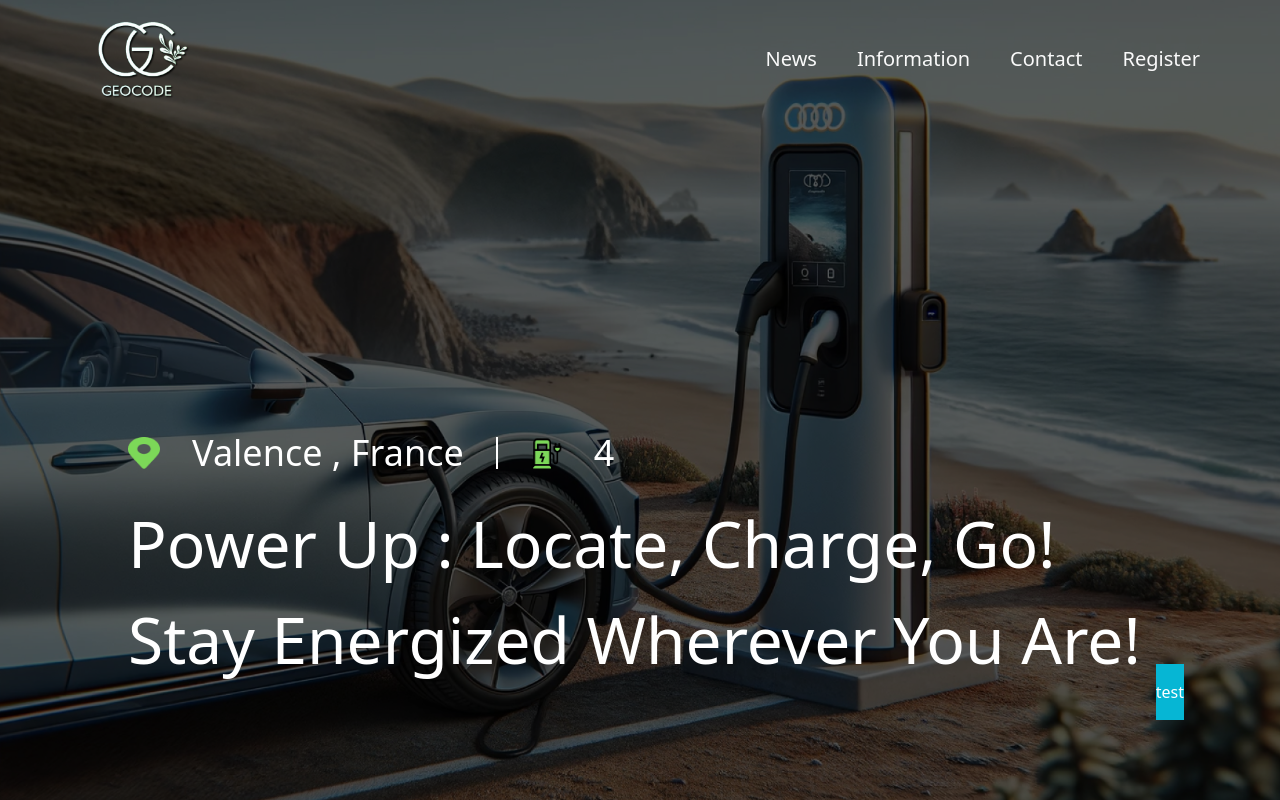
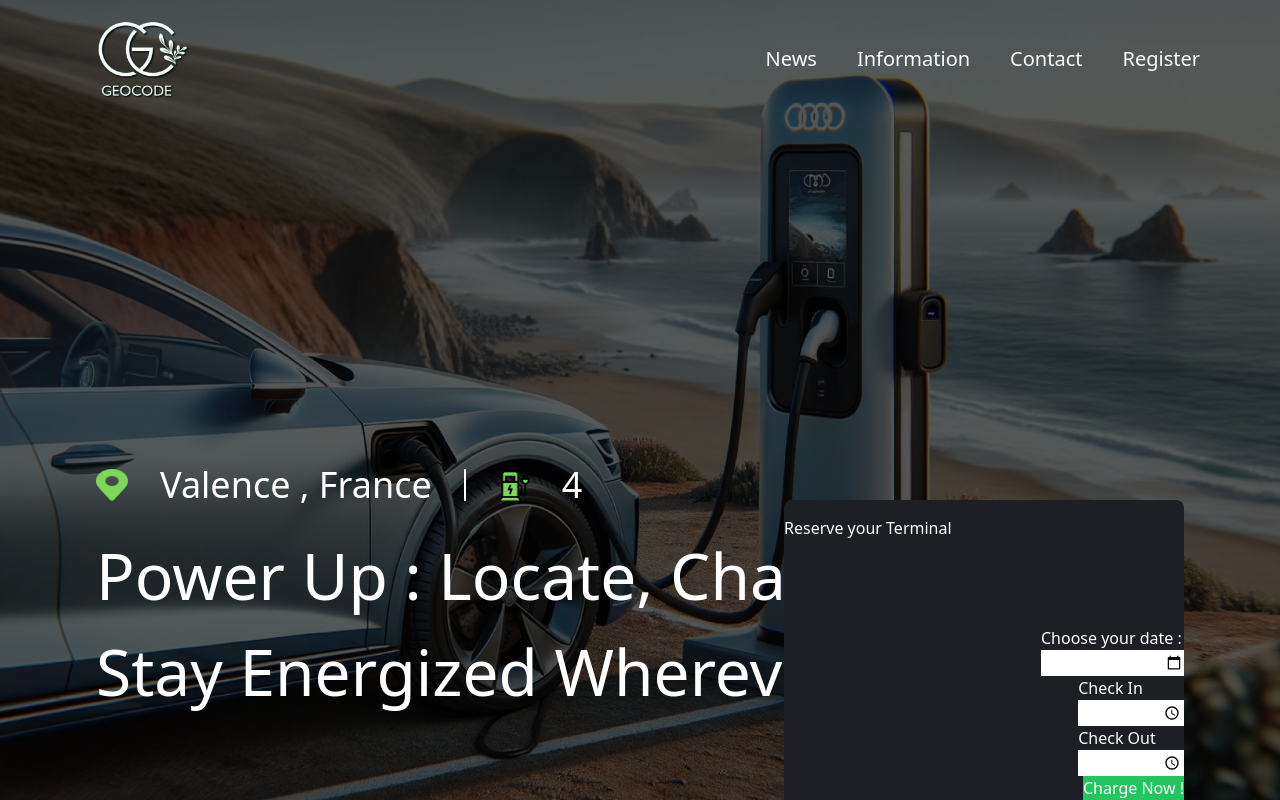
Before and after one commit to WildCodeSchool-2024-02/js-valence-p3-geocode, a React (Vite) app in the folder client/: page / in a window 1280 px wide. Built offline with nearby package versions, Linux system fonts and the light colour scheme.

Commit message:
reservationn block

```diff
--- a/client/src/App.jsx
+++ b/client/src/App.jsx
@@ -1,5 +1,5 @@
-import NavBar from "./components/NavBar";
 import Home from "./pages/Home";
+import { NavBar } from "./components/index";
 
 function App() {
   return (
--- /dev/null
+++ b/client/src/components/DatePicker.jsx
@@ -0,0 +1,7 @@
+export default function DatePicker() {
+    return (
+      <form>
+        <input type="date" id="date" name="date" />
+      </form>
+    );
+  }
--- /dev/null
+++ b/client/src/components/TimePicker.jsx
@@ -0,0 +1,7 @@
+export default function TimePicker() {
+  return (
+    <form>
+      <input type="time" id="time" name="time" />
+    </form>
+  );
+}
--- /dev/null
+++ b/client/src/components/index.js
@@ -0,0 +1,6 @@
+import DatePicker from "./DatePicker";
+import TimePicker from "./TimePicker";
+import NavBar from "./NavBar";
+
+
+export {DatePicker,TimePicker,NavBar,}
--- a/client/src/pages/Home.jsx
+++ b/client/src/pages/Home.jsx
@@ -1,5 +1,6 @@
 import { localisation, slogan } from "../constant/LandingPageConstant";
 import { background, bar, position, station } from "../assets/index";
+import { DatePicker, TimePicker } from "../components/index";
 
 export default function Home() {
   return (
@@ -12,7 +13,7 @@ export default function Home() {
         />
         <div className="absolute inset-0 bg-black opacity-65" />
       </div>
-      <div className="absolute inset-0 flex flex-col items-start justify-end p-8">
+      <div className="absolute inset-0 flex flex-col items-start justify-end">
         <div className="mb-20 ml-24 text-white">
           <h2 className="flex items-center gap-8 text-[36px] mb-4">
             <img src={position} alt="position" className="w-8 h-8" />
@@ -27,9 +28,26 @@ export default function Home() {
             {slogan[0].partB}
           </h1>
         </div>
-        <div className="absolute flex flex-col items-end text-white bottom-20 right-24 h- w-96">
-          <div className="">
-            <h1 className="w-full py-4 text-center bg-cyan-500">test</h1>
+        <div className="text-white absolute right-24 flex flex-col items-end h-[300px] w-[400px] bg-[#1E1F24] rounded-t-lg">
+          <h1 className="text-left py-4 h-full w-full">
+            Reserve your Terminal
+          </h1>
+          <div>
+            <h2>Choose your date :</h2>
+            <DatePicker />
+          </div>
+          <div>
+            <div>
+              <h2>Check In</h2>
+              <TimePicker />
+            </div>
+            <div>
+              <h2>Check Out</h2>
+              <TimePicker />
+            </div>
+          </div>
+          <div>
+            <button type="button" className='bg-green-500'> Charge Now ! </button>
           </div>
         </div>
       </div>
```
Also changed, not shown: client/package.json (+8 -1 lines), 1 other file (tests, documents, lock files or other folders).
